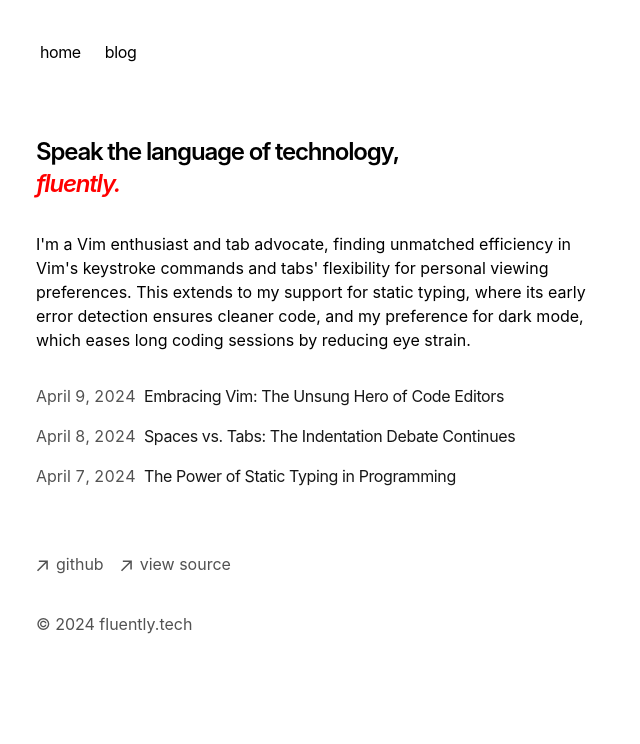
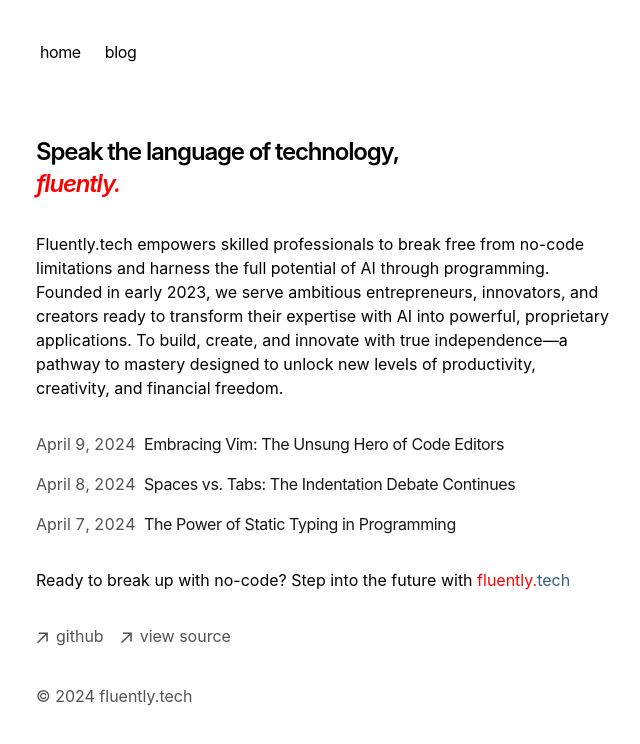
Before and after one commit to adam-leigh/portfolio, a Next.js app: page / in a window 1280 px wide. Shown: the top 744 px of the page, without its empty margins (316-956 px from the left). Built offline with nearby package versions, Linux system fonts and the light colour scheme.

Commit message:
Body: uploading current about segment of fluently, with red and blue colors for the logo.

```diff
--- a/app/page.tsx
+++ b/app/page.tsx
@@ -11,15 +11,21 @@ export default function Page() {
 				</span>
 			</h1>
 			<p className="mb-4">
-				I'm a Vim enthusiast and tab advocate, finding unmatched efficiency in
-				Vim's keystroke commands and tabs' flexibility for personal viewing
-				preferences. This extends to my support for static typing, where its
-				early error detection ensures cleaner code, and my preference for dark
-				mode, which eases long coding sessions by reducing eye strain.
+				Fluently.tech empowers skilled professionals to break free from no-code
+				limitations and harness the full potential of AI through programming.
+				Founded in early 2023, we serve ambitious entrepreneurs, innovators, and
+				creators ready to transform their expertise with AI into powerful,
+				proprietary applications. To build, create, and innovate with true
+				independence—a pathway to mastery designed to unlock new levels of
+				productivity, creativity, and financial freedom.
 			</p>
 			<div className="my-8">
 				<BlogPosts />
 			</div>
+			<span>Ready to break up with no-code? </span>
+			Step into the future with
+			<span style={{ color: "red" }}> fluently.</span>
+			<span style={{ color: "#326280" }}>tech</span>
 		</section>
 	);
 }
```
